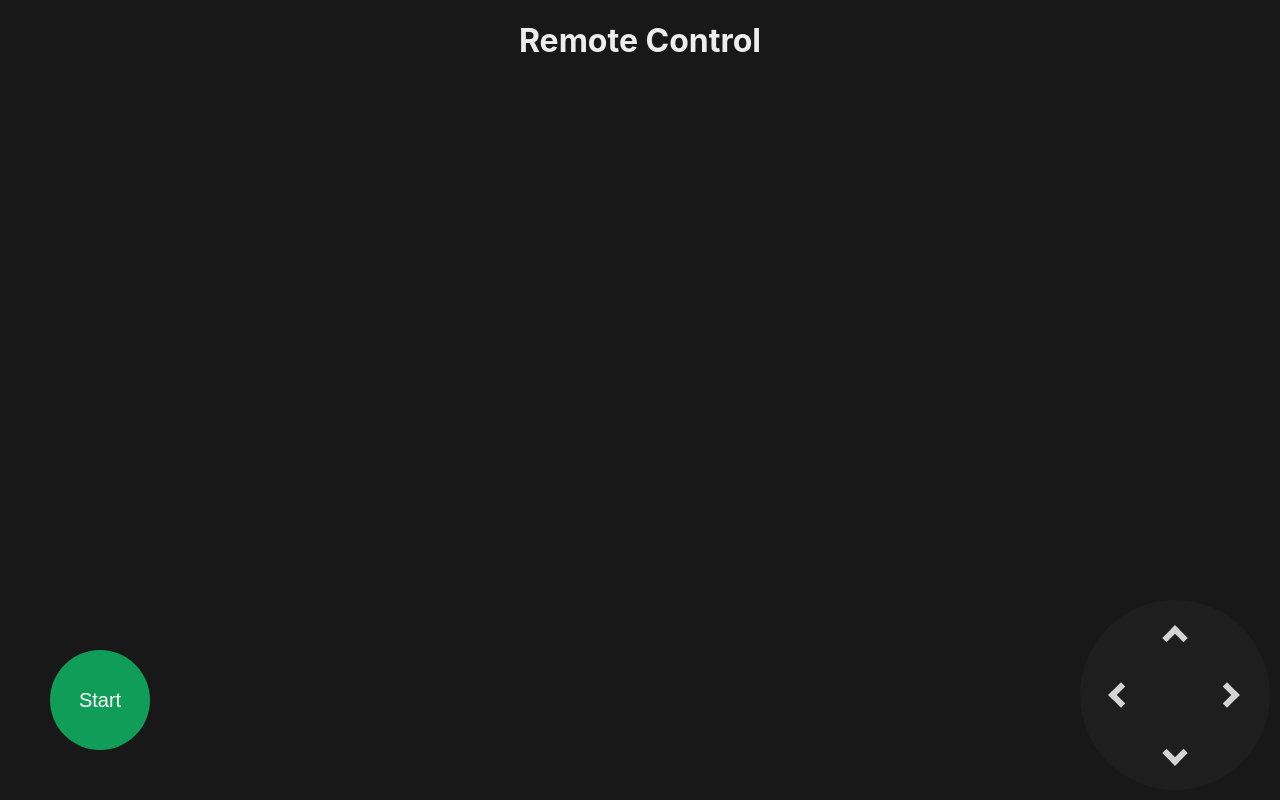
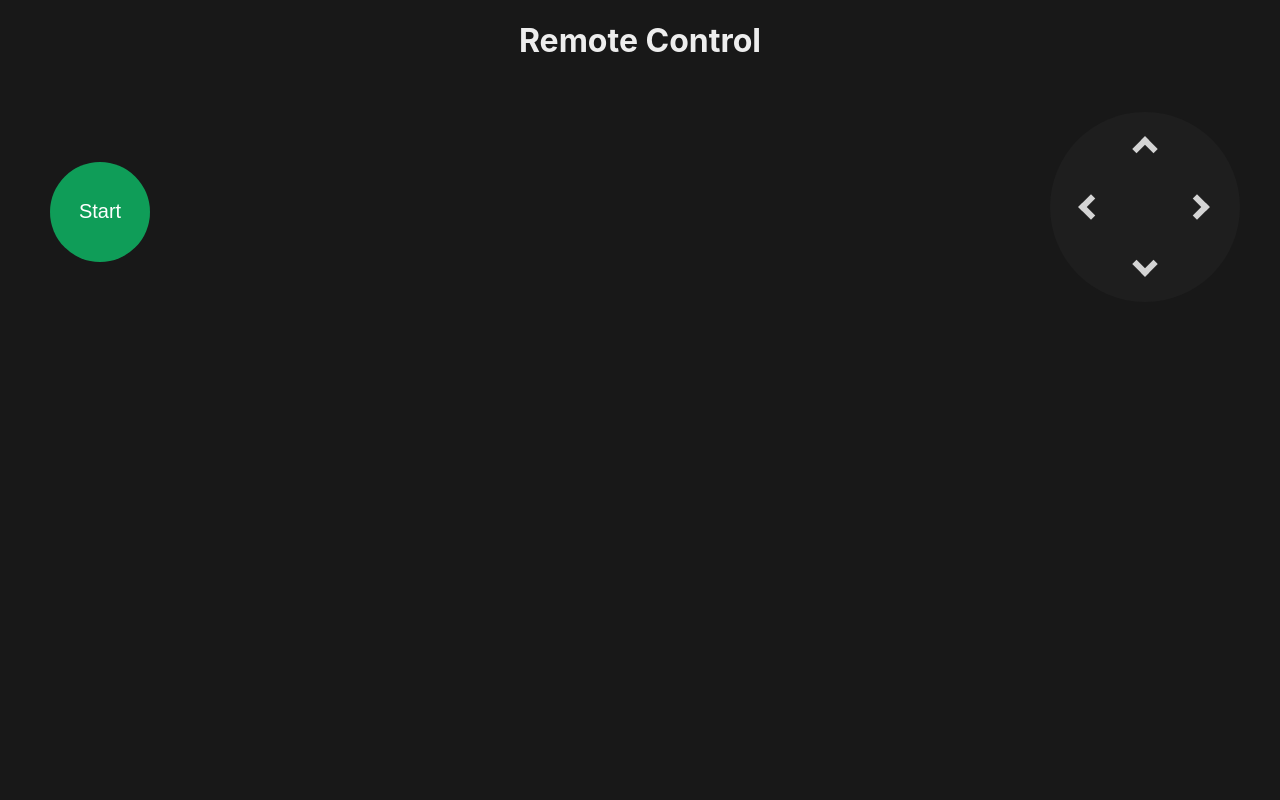
Before and after one commit to NeoAndLouOrganization/remote-motor-controller-rpi-pico-w, a React app in the folder remote-controll-web-app/: page / in a window 1280 px wide. Built offline with nearby package versions, Linux system fonts and the light colour scheme.

Commit message:
UI adjustment

```diff
--- a/remote-controll-web-app/src/App.scss
+++ b/remote-controll-web-app/src/App.scss
@@ -208,6 +208,23 @@ body {
   background: #cc6666;
 }
 
+@media (orientation: landscape) {
+  .title__container {
+    margin-bottom: 30px;
+  }
+
+  .controls-container {
+    margin-right: 40px;
+  }
+
+  .main-content {
+    display: flex;
+    flex-direction: column;
+    justify-content: flex-start;
+    align-items: flex-end;
+  }
+}
+
 @media (orientation: portrait) {
   .outer-flex-container {
     flex-direction: column-reverse;
```
